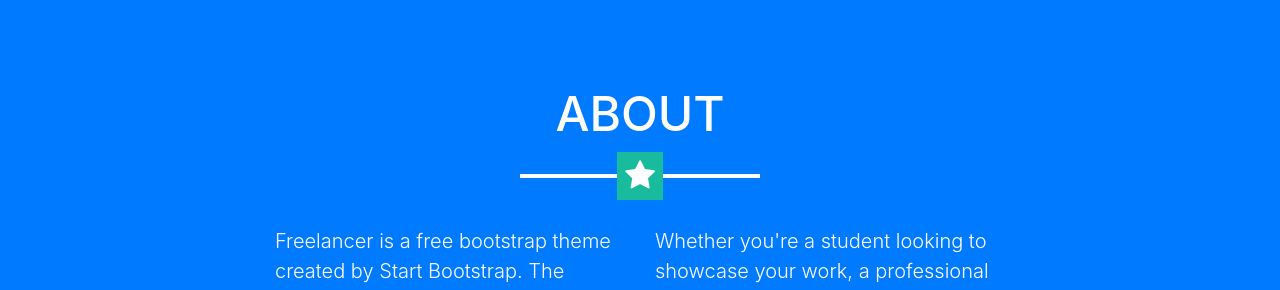
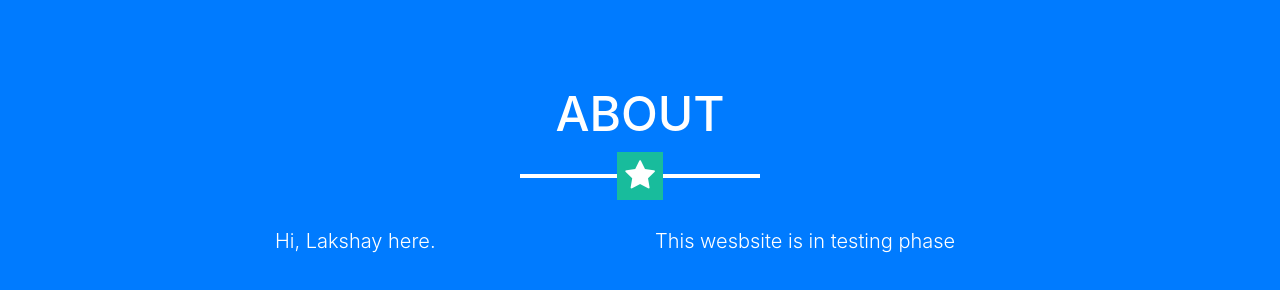
Before and after one commit to lakshaygroverr/lakshaygrover.in, a website with bundled scripts: page index.html in a window 1280 px wide. Shown: the part 1414-1704 px from the top of the page. Built offline with nearby package versions, Linux system fonts and the light colour scheme.

Commit message:
Update index.html

```diff
--- a/index.html
+++ b/index.html
@@ -145,10 +145,10 @@
         <hr class="star-light mb-5">
         <div class="row">
           <div class="col-lg-4 ml-auto">
-            <p class="lead">Freelancer is a free bootstrap theme created by Start Bootstrap. The download includes the complete source files including HTML, CSS, and JavaScript as well as optional LESS stylesheets for easy customization.</p>
+            <p class="lead">Hi, Lakshay here.</p>
           </div>
           <div class="col-lg-4 mr-auto">
-            <p class="lead">Whether you're a student looking to showcase your work, a professional looking to attract clients, or a graphic artist looking to share your projects, this template is the perfect starting point!</p>
+            <p class="lead">This wesbsite is in testing phase</p>
           </div>
         </div>
         <div class="text-center mt-4">
```
